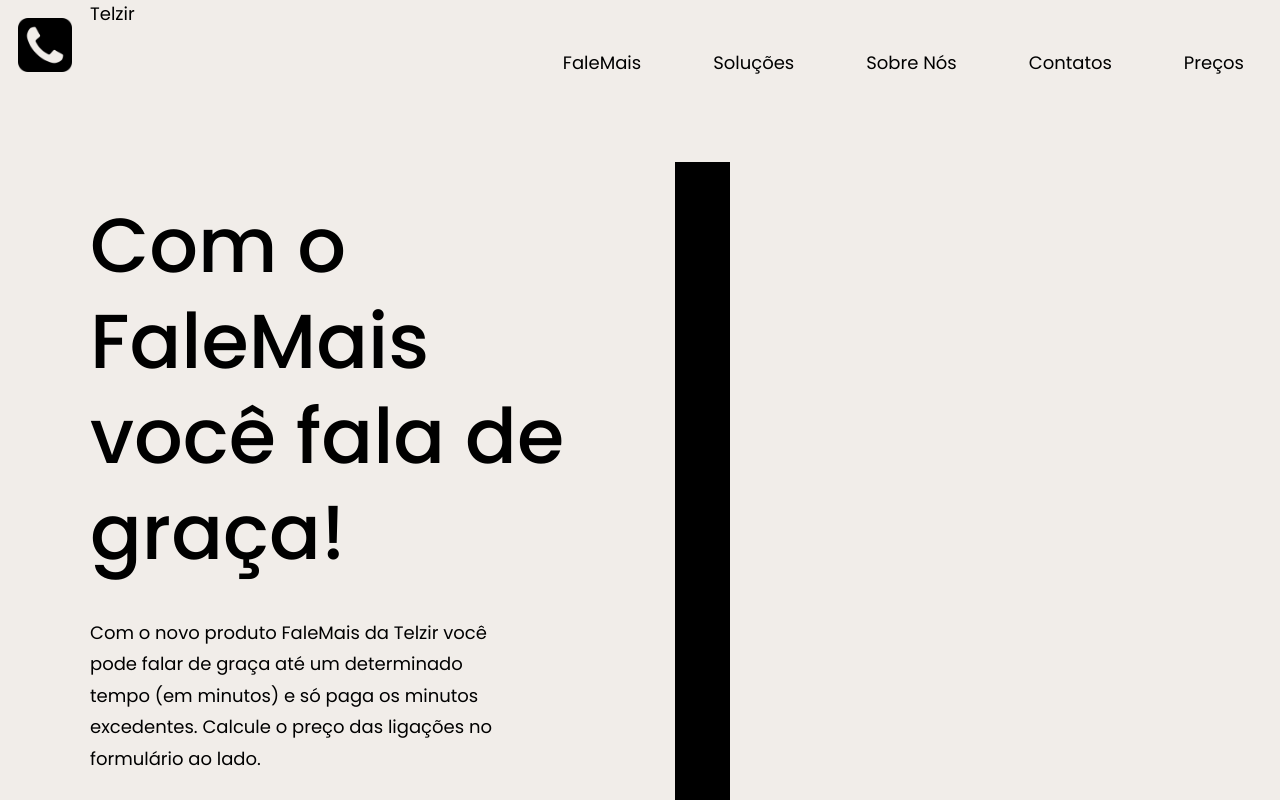
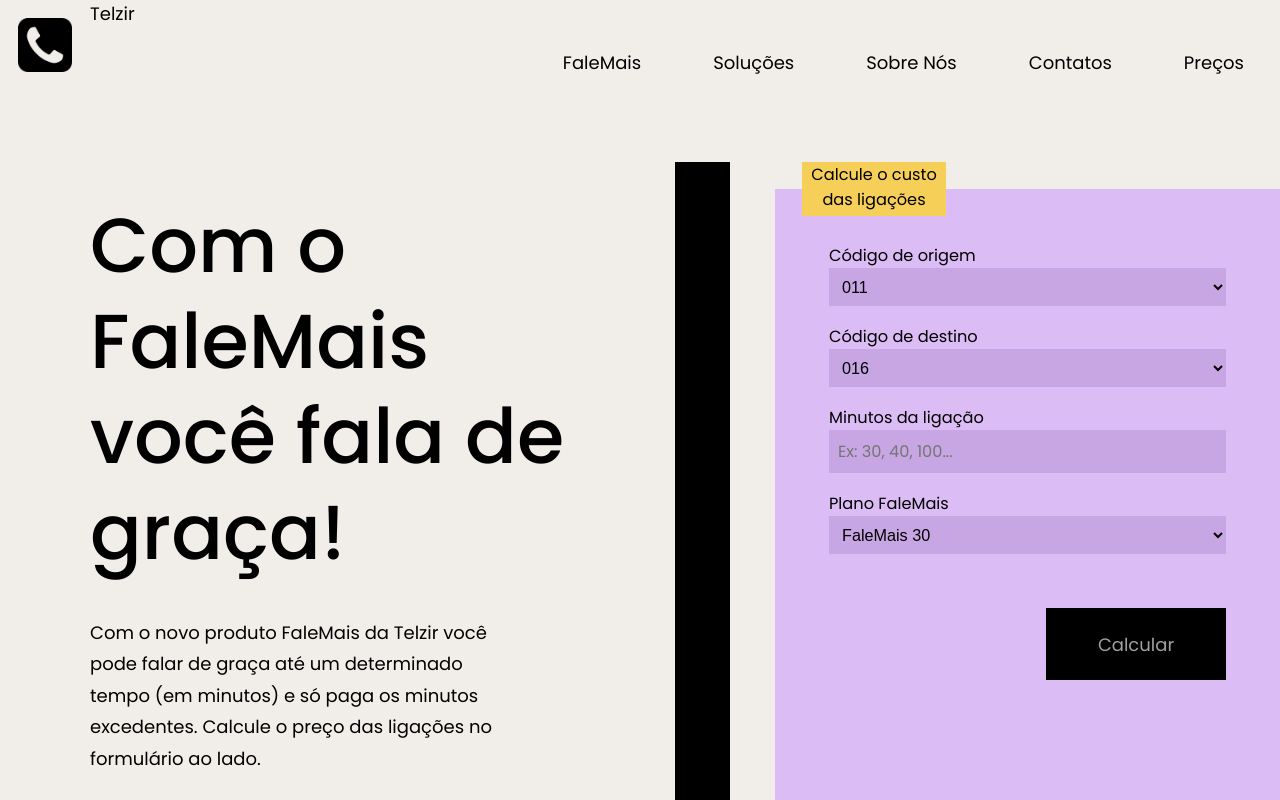
Before and after one commit to aka-luan/telzir-website, a React (Create React App) app: page / in a window 1280 px wide. Shown: the top 800 px of the page. Built offline with nearby package versions, Linux system fonts and the light colour scheme.

Commit message:
componente Form adicionado a Dashboard

```diff
--- a/package.json
+++ b/package.json
@@ -18,7 +18,7 @@
     "@types/react-dom": "^17.0.0",
     "@types/styled-components": "^5.1.11",
     "styled-components": "^5.3.0",
-    "typescript": "^4.1.2"
+    "typescript": "^4.4.0-beta"
   },
   "scripts": {
     "start": "react-scripts start",
@@ -44,5 +44,4 @@
       "last 1 safari version"
     ]
   }
-
 }
--- a/src/components/Dashboard/index.tsx
+++ b/src/components/Dashboard/index.tsx
@@ -1,4 +1,4 @@
-
+import { Form } from '../Form'
 import { Container } from './styles'
 
 export function Dashboard() {
@@ -18,7 +18,7 @@ export function Dashboard() {
       </div>
       <div className="center-column"></div>
       <div className="right-container">
-
+        <Form />
       </div>
     </Container>
   )
--- /dev/null
+++ b/src/components/Form/index.tsx
@@ -0,0 +1,77 @@
+import React, { SyntheticEvent } from 'react'
+import { NewForm } from './styles'
+import { constants } from '../../utils/constants'
+import { MyState } from '../../utils/interfaces'
+
+
+export class Form extends React.Component<{},  MyState >{
+  constructor(props: any) {
+    super(props)
+
+    this.state = {
+      origem: "011",
+      destino: "016",
+      minutos: "00",
+      plano: "30",
+      tarifaFaleMais: "0",
+      tarifaPadrao: "0"
+    }
+  }
+
+  handleInputChange = (event: { target: { name: any, value: any } }) => {
+    const name = (event.target as HTMLInputElement).name
+    const value = (event.target as HTMLInputElement).value
+    const newState = { [name]: value }
+
+    this.setState(newState as Pick<MyState, keyof MyState>)
+  }
+
+
+  handleSubmit = (event: SyntheticEvent) => {
+    const origem = this.state.origem
+    const destino = this.state.destino
+    const tipoTarifa = `TARIFA${origem}_${destino}`
+    const tarifa = constants.tarifas[tipoTarifa]
+    const minutos = parseInt(this.state.minutos)
+    const plano = parseInt(this.state.plano)
+
+    this.setState({
+      tarifaPadrao: ((minutos * tarifa)).toFixed(2).toString(),
+      tarifaFaleMais: parseInt(this.state.tarifaFaleMais) < 0?  '0' : ((((minutos - plano) * tarifa) * 1.1)).toFixed(2).toString()
+    })
+
+    event.preventDefault()
+  }
+
+  render() {
+    return (
+      <NewForm onSubmit={this.handleSubmit}>
+
+        <label htmlFor="codOrigem">Código de origem</label>
+        <select name="origem" id="codOrigem" value={this.state.origem} onChange={this.handleInputChange}>
+          <option value="011">011</option>
+          <option value="016">016</option>
+          <option value="017">017</option>
+          <option value="018">018</option>
+        </select>
+        <label htmlFor="codDestino">Código de destino</label>
+        <select name="destino" id="codDestino" value={this.state.destino} onChange={this.handleInputChange}>
+          <option value="011">011</option>
+          <option value="016">016</option>
+          <option value="017">017</option>
+          <option value="018">018</option>
+        </select>
+        <label htmlFor="tempo">Minutos da ligação</label>
+        <input type="text" id="tempo" name="minutos" placeholder="Ex: 30, 40, 100..." onChange={this.handleInputChange}/>
+        <label htmlFor="tipoPlano">Plano FaleMais</label>
+        <select name="plano" id="tipoPlano" value={this.state.plano} onChange={this.handleInputChange}>
+          <option value="30"  >FaleMais 30</option>
+          <option value="60">FaleMais 60</option>
+          <option value="120">FaleMais 120</option>
+        </select>
+        <button type="submit">Calcular</button>
+        <div>Calcule o custo das ligações</div>
+      </NewForm>
+    )
+  }
+}
--- /dev/null
+++ b/src/components/Form/styles.ts
@@ -0,0 +1,55 @@
+import styled from "styled-components";
+
+export const NewForm = styled.form`
+  background-color: var(--purple);
+  margin-left: 2.5rem;
+  height: 80%;
+  position: relative;
+  display: flex;
+  flex-direction: column;
+  padding: 0rem 3rem;
+  margin-top: 1.5rem;
+
+  div {
+    text-align  : center;
+    font-size: 0.9rem;
+    top: -1.5rem;
+    left: 1.5rem;
+    position: absolute;
+    background-color: var(--yellow);
+    width: 8rem;
+    height: 3rem;
+  }
+
+  label {
+    font-size: 0.9rem;
+
+    &:first-child {
+      margin-top: 3rem;
+    }
+  }
+
+  input, select {
+    font-size: 0.9rem;
+    padding: 0.5rem 0.5rem;
+
+    &:focus {
+      outline: none;
+    }
+  }
+
+  input, select, button {
+    margin-bottom : 1rem;
+    border: none;
+    background-color: #c8a5e3;
+  }
+
+  button {
+    margin-top: 2rem;
+    align-self: flex-end;
+    height: 4rem;
+    width: 10rem;
+    background: var(--black);
+    color: var(--buttonText);
+  }
+`
--- /dev/null
+++ b/src/utils/constants.ts
@@ -0,0 +1,12 @@
+import { Constants } from "./interfaces";
+
+export const constants: Constants = {
+  tarifas: {
+    TARIFA011_016: 1.90,
+    TARIFA011_017: 1.70,
+    TARIFA011_018: 0.90,
+    TARIFA016_011: 2.90,
+    TARIFA017_011: 2.70,
+    TARIFA018_011: 1.90
+  }
+}
--- /dev/null
+++ b/src/utils/interfaces.ts
@@ -0,0 +1,9 @@
+export interface MyState {
+  [k: string]: string;
+}
+
+export interface Constants {
+  tarifas: {
+    [k: string]: number;
+  }
+}
```
Also changed, not shown: 1 other file (tests, documents, lock files or other folders).
